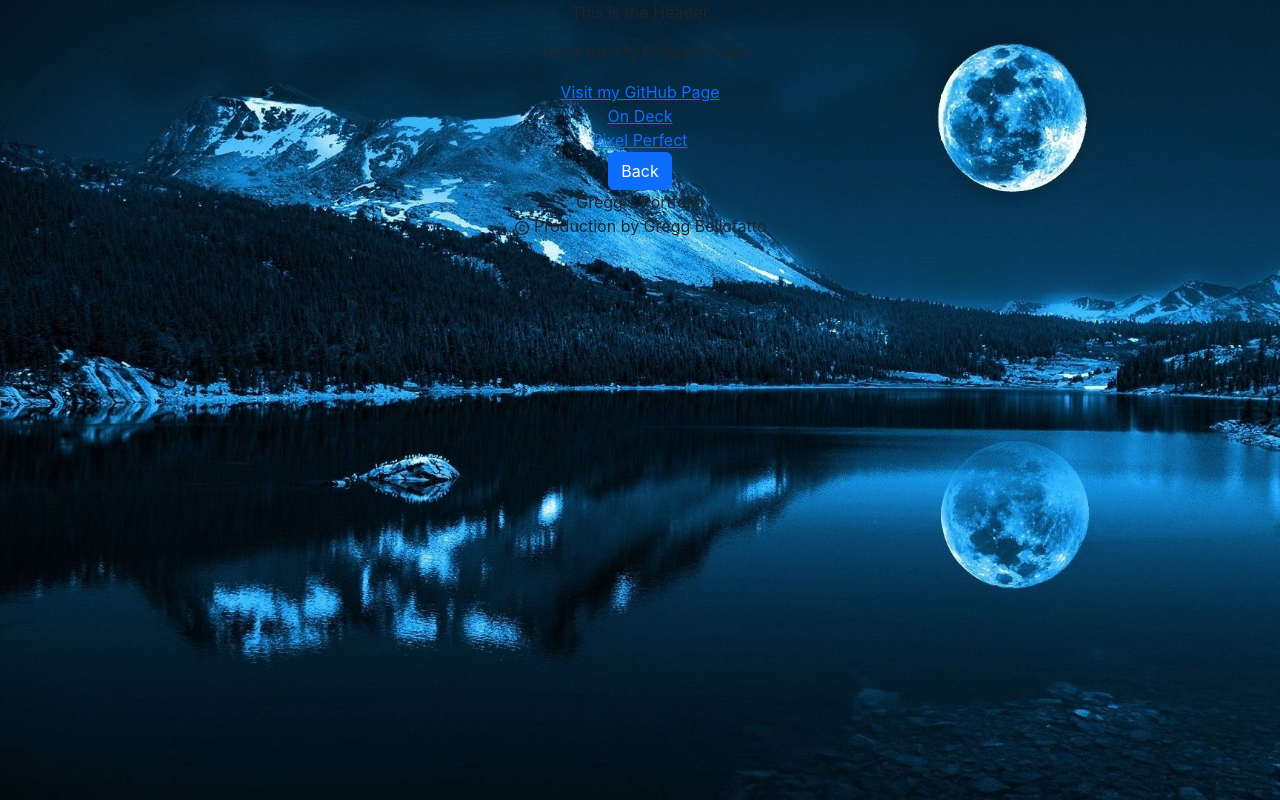
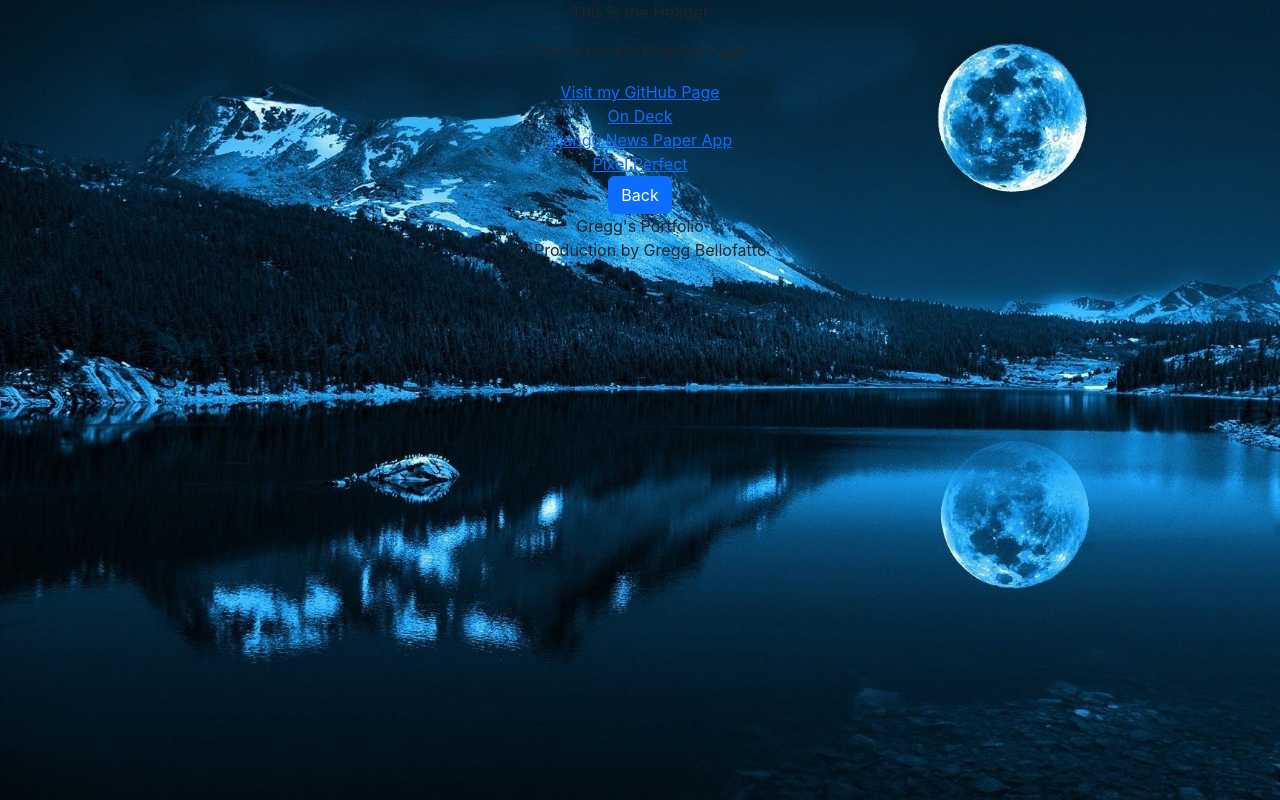
Before and after one commit to Bello2288/portfolio, a React (Create React App) app: page /my_projects in a window 1280 px wide. Built offline with nearby package versions, Linux system fonts and the light colour scheme.

Commit message:
added link, testing commits

```diff
--- a/src/components/MyProjects/MyProjects.js
+++ b/src/components/MyProjects/MyProjects.js
@@ -14,6 +14,7 @@ function MyProjects() {
         <section className='project-list'>
           <a href="https://github.com/Bello2288">Visit my GitHub Page</a>
           <a href="https://on-deck-bello2288.herokuapp.com/">On Deck</a>
+          <a href="https://bello2288.github.io/django_newspaper_app/">Django News Paper App</a>
           <a href="https://bello2288.github.io/Pixle-Perfect/">Pixel Perfect</a>
         </section>
         <Button
```
